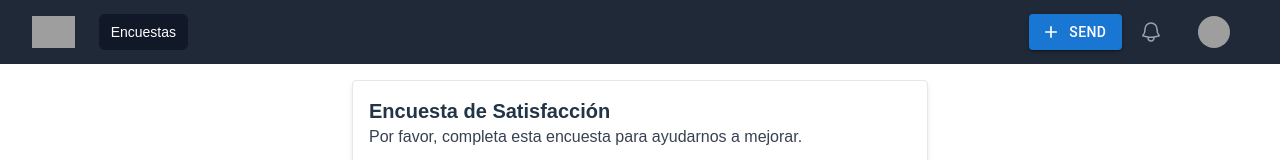
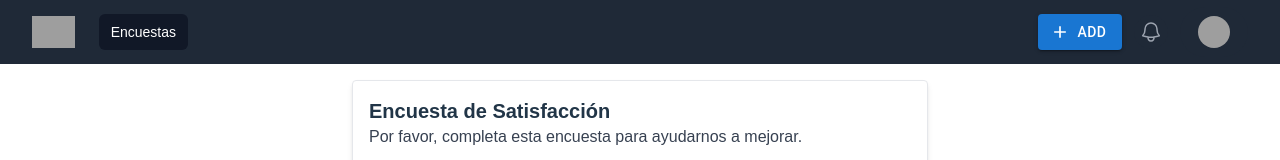
Before and after one commit to Ovtt17/survey-app-ui, a React (Vite) app: page / in a window 1280 px wide. Shown: the top 160 px of the page. Built offline with nearby package versions, Linux system fonts and the light colour scheme; grey boxes are pictures that could not be loaded.

Commit message:
chore: Update navigation button in Navigation component

```diff
--- a/src/components/navigation/Navigation.tsx
+++ b/src/components/navigation/Navigation.tsx
@@ -54,8 +54,10 @@ export default function Navigation() {
           </div>
           <div className="absolute inset-y-0 right-0 flex items-center pr-2 sm:static sm:inset-auto sm:ml-6 sm:pr-0">
             <Button variant="contained" startIcon={<Add />}>
-              Send
+              <span>Add</span>
             </Button>
+
+            {/* Notification button */}
             <button
               type="button"
               className="relative rounded-full ml-3 bg-gray-800 p-1 text-gray-400 hover:text-white focus:outline-none focus:ring-2 focus:ring-white focus:ring-offset-2 focus:ring-offset-gray-800"
```
